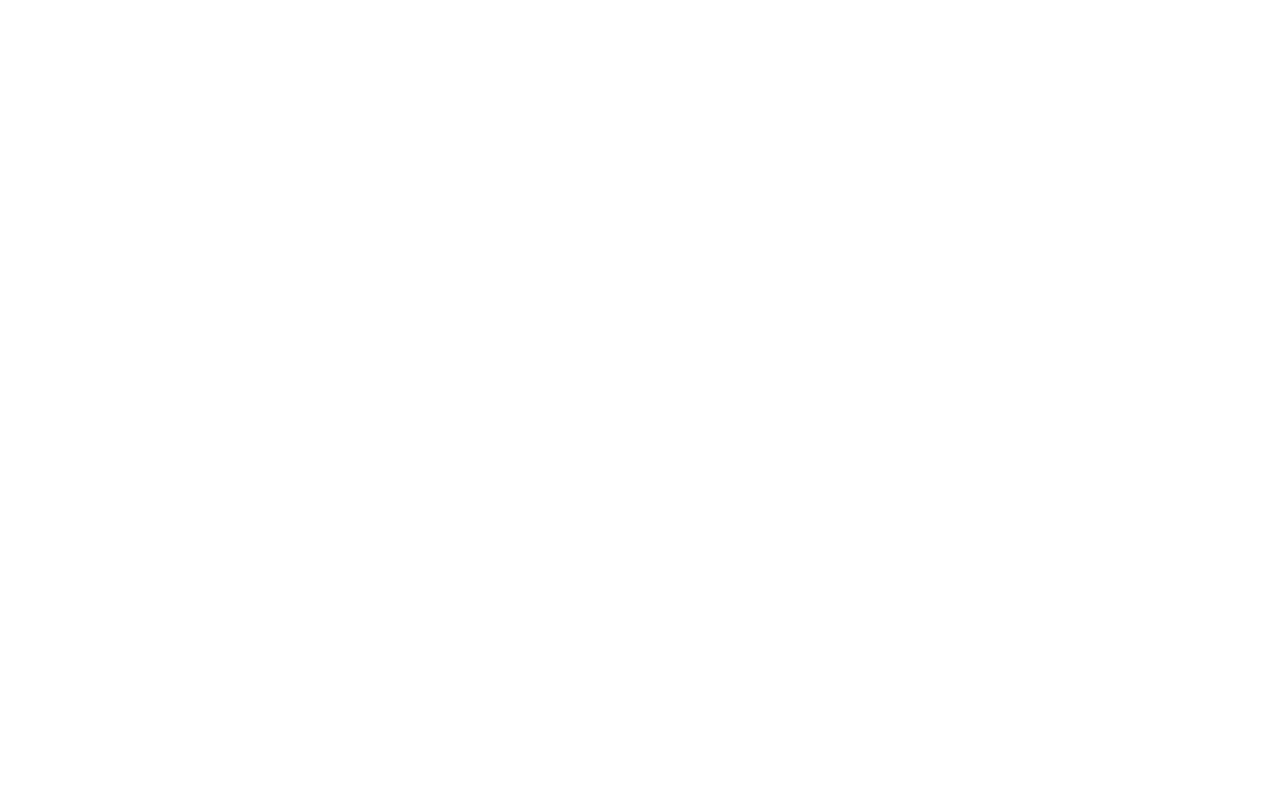
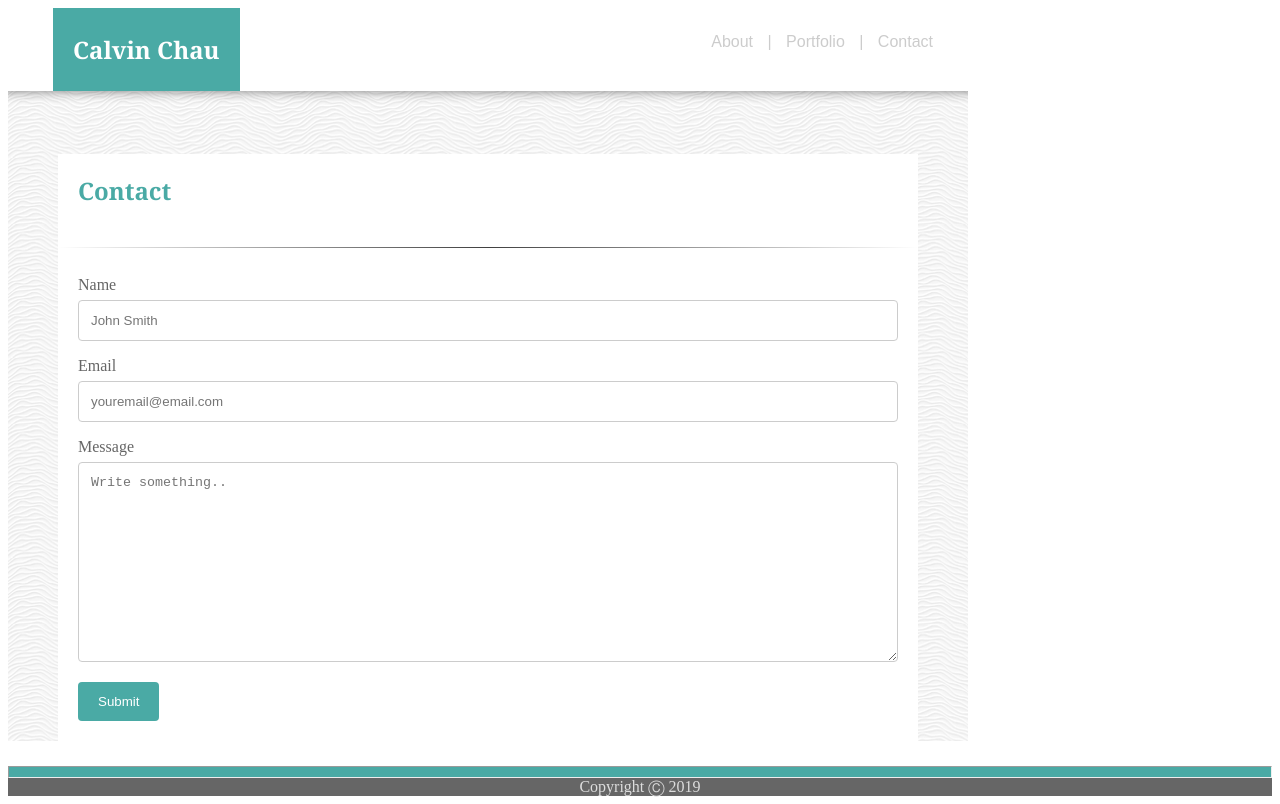
Before and after one commit to bavarianstance/hw1-portfolio, a plain HTML site: page contact.html in a window 1280 px wide. Drawn offline with Linux system fonts and the light colour scheme.

Commit message:
hw-1 complete v1

```diff
--- a/assets/css/style.css
+++ b/assets/css/style.css
@@ -0,0 +1,139 @@
+body {
+
+}
+section.title {
+	background-color:#4aaaa5;
+	color:white;
+	float:left;
+	padding:5px 20px;
+	margin-left: 45px;
+}
+
+section.navbar{
+	float:right;
+	display:inline;
+	color:#cccccc;
+	padding:25px;
+}
+section.body {
+	background-image: url("../images/white-waves.png");
+	width: 960px;
+	clear:both;
+}
+
+div.top {
+	background-color:white;
+	width:960px;
+	font-family:'Arial', 'Helvetica Neue', Helvetica, sans-serif;
+
+}
+
+div.aboutme{
+	margin: 25px 50px;
+	background-color:white;
+	color:#666666;
+}
+
+img.index{
+	float:left;
+	padding: 20px;
+
+}
+
+h1 {
+	font-family: 'Georgia', Times, Times New Roman, serif;
+}
+
+h2 {
+	color:#4aaaa5;
+	font-family: 'Georgia', Times, Times New Roman, serif;
+	padding:20px;
+}
+
+footer {
+	clear:both;
+	text-align:center;
+	background-color:#666666;
+	color:#dddddd;
+	margin:0px;
+}
+
+hr.main {
+	 height: 12px;
+	 border: 0;
+	 box-shadow: inset 0 12px 12px -12px rgba(0, 0, 0, 0.5);
+}
+
+hr.sub{
+	 border: 0;
+	 height: 1px;
+	 background-image: linear-gradient(to right, rgba(0, 0, 0, 0), rgba(0, 0, 0, 0.75), rgba(0, 0, 0, 0));
+}
+
+hr.bottom {
+	clear:both;
+	background-color:#4aaaa5;
+	padding-top: 10px;
+	margin:0px;
+}
+
+a {
+color:#cccccc;
+text-decoration: none; /* no underline */
+padding:10px;
+
+}
+
+p.aboutme {
+	font-family:'Arial', 'Helvetica Neue', Helvetica, sans-serif
+}
+
+.content {
+    position: relative;
+    display:inline-block;
+}
+
+.content .title {
+   position: absolute;
+   bottom: 10px;
+   left: 0px;
+   background: #4aaaa5;
+   padding: 10px 10px;
+   width:280px;
+   color: #fff;
+   display:inline-block;
+  }
+
+/* Style inputs with type="text", select elements and textareas */
+input[type=text], select, textarea {
+  width: 100%; /* Full width */
+  padding: 12px; /* Some padding */
+  border: 1px solid #ccc; /* Gray border */
+  border-radius: 4px; /* Rounded borders */
+  box-sizing: border-box; /* Make sure that padding and width stays in place */
+  margin-top: 6px; /* Add a top margin */
+  margin-bottom: 16px; /* Bottom margin */
+  resize: vertical /* Allow the user to vertically resize the textarea (not horizontally) */
+}
+
+/* Style the submit button with a specific background color etc */
+input[type=submit] {
+  background-color: #4aaaa5;
+  color: white;
+  padding: 12px 20px;
+  border: none;
+  border-radius: 4px;
+  cursor: pointer;
+}
+
+/* When moving the mouse over the submit button, add a darker green color */
+input[type=submit]:hover {
+  background-color: #4CAF50;
+}
+
+/* Add a background color and some padding around the form */
+.container {
+  border-radius: 5px;
+  background-color: white;
+  padding: 20px;
+}
--- a/contact.html
+++ b/contact.html
@@ -0,0 +1,53 @@
+<!DOCTYPE html>
+<html>
+<head>
+	<meta charset="utf-8">
+	<title>Contact</title>
+	<link rel="stylesheet" type="text/css" href="./assets/css/style.css">
+</head>
+<body>
+
+	<div class="top">
+<section class="title">
+	<h1>Calvin Chau</h1>
+</section>
+
+<section class="navbar">
+		<a href="./index.html">About</a> | <a href="./portfolio.html">Portfolio</a> | <a href="#">Contact</a>
+
+</section>
+</div>
+
+<section class="body">
+<hr class="main">
+<br>
+<div class="aboutme">
+	<h2>Contact</h2>
+	<hr class="sub">
+<div class="container">
+  <form action="action_page.php">
+
+    <label for="name">Name</label>
+    <input type="text" id="fname" name="firstname" placeholder="John Smith">
+
+    <label for="email">Email</label>
+    <input type="text" id="lname" name="lastname" placeholder="youremail@email.com">
+
+    <label for="message">Message</label>
+    <textarea id="subject" name="subject" placeholder="Write something.." style="height:200px"></textarea>
+
+    <input type="submit" value="Submit">
+
+  </form>
+</div>
+</div>
+</section>
+
+<hr class="bottom">
+<footer>
+	Copyright &#9400; 2019
+</footer>
+
+
+</body>
+</html>
```
Also changed, not shown: index.html (+38 -5 lines), portfolio.html (+61 -0 lines), assets/images/img1.jpeg (renamed from assets/images/clean_water_app.jpeg), assets/images/img2.jpeg (renamed from assets/images/dating_app.jpeg), assets/images/img3.jpeg (renamed from assets/images/food_app.jpeg), assets/images/img4.jpeg (renamed from assets/images/muni_app.jpeg), assets/images/img5.jpeg (renamed from assets/images/photo_app.jpeg), assets/images/weather_app.jpeg (deleted), assets/images/white-waves.png (added).
